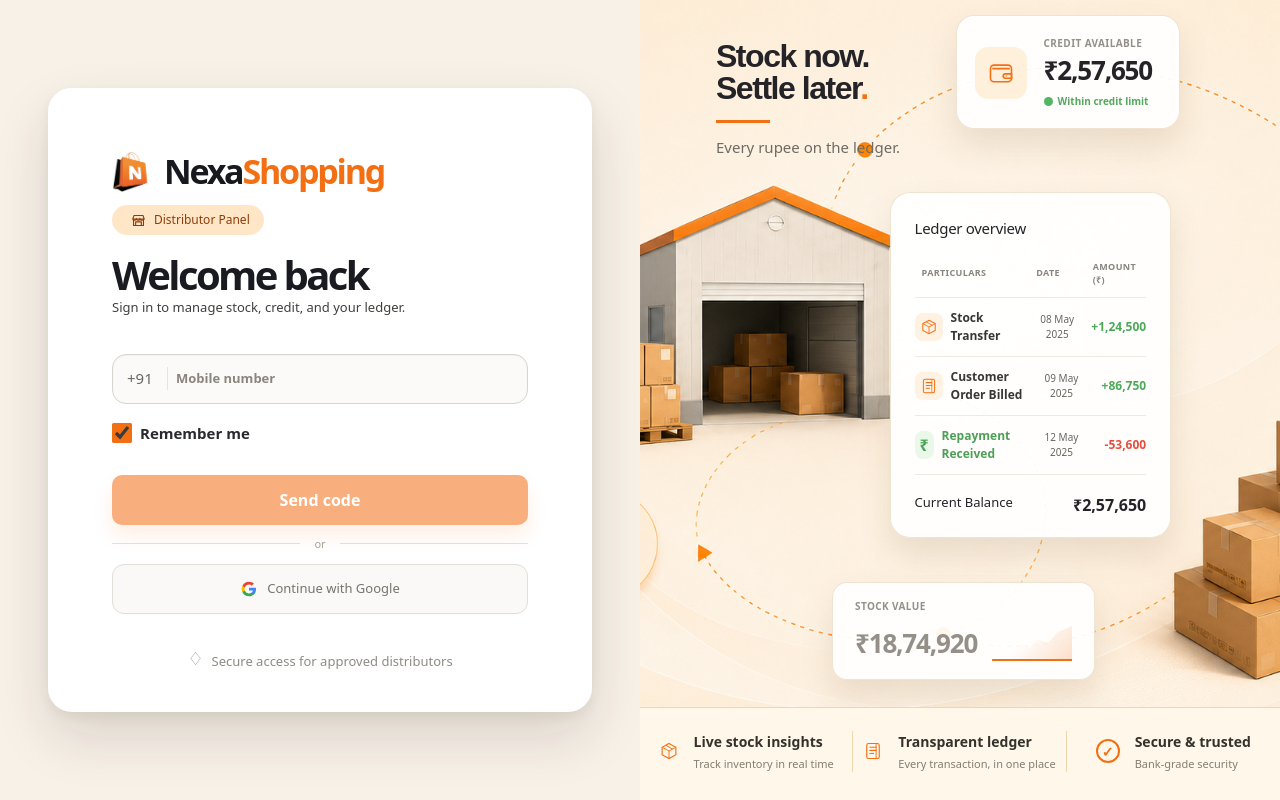
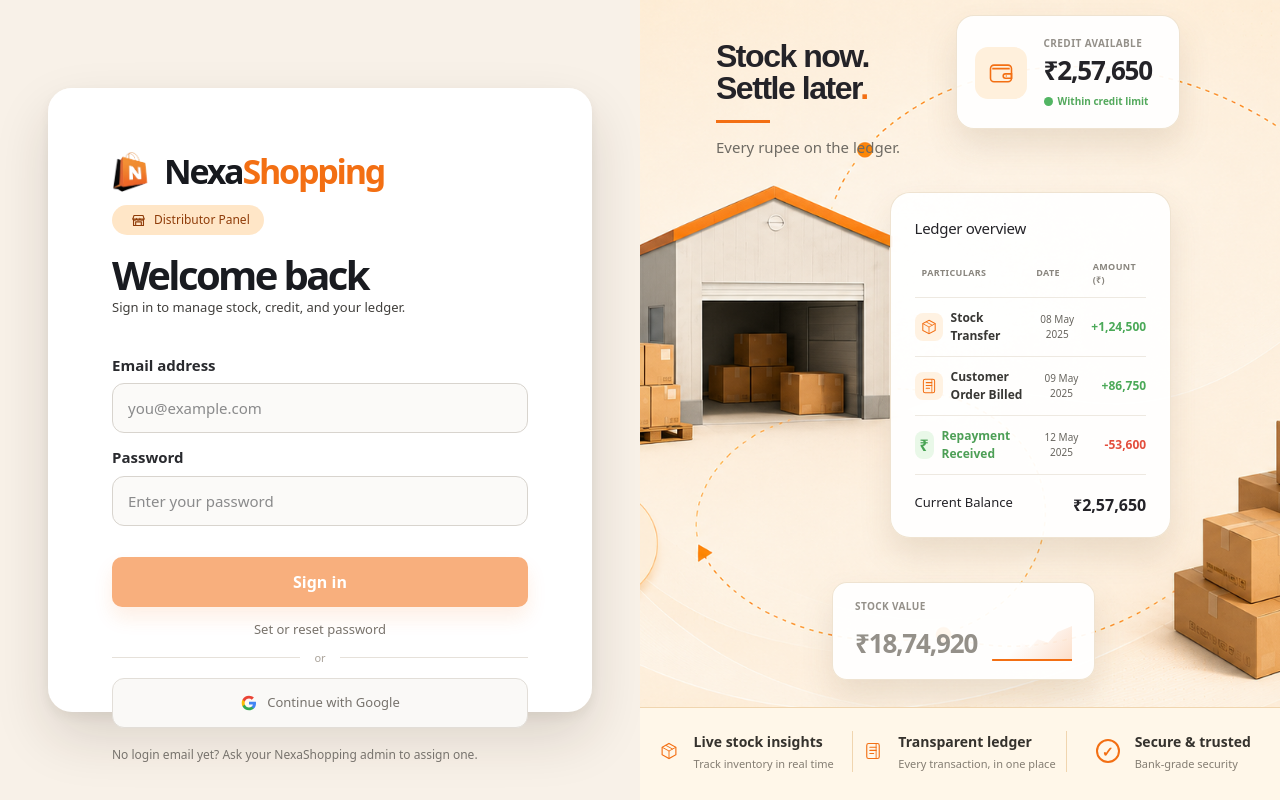
Before and after one commit to NexaShopping/nexa-distributor, a Next.js app: page /login in a window 1280 px wide. Built offline with nearby package versions, Linux system fonts and the light colour scheme; no server answers.

Commit message:
feat(auth): add email and Google distributor sign-in

```diff
--- a/package.json
+++ b/package.json
@@ -14,6 +14,7 @@
     "@vercel/speed-insights": "^2.0.0",
     "class-variance-authority": "^0.7.1",
     "clsx": "^2.1.1",
+    "firebase": "^12.17.1",
     "flowbite-react-icons": "^1.3.1",
     "next": "16.3.0",
     "react": "19.2.8",
--- a/src/app/login/page.tsx
+++ b/src/app/login/page.tsx
@@ -2,13 +2,9 @@
 
 import Image from "next/image";
 import { useRouter } from "next/navigation";
-import { useEffect, useRef, useState } from "react";
-import { ApiError } from "@/lib/api";
+import { useEffect, useState } from "react";
+import { authErrorMessage } from "@/lib/auth-errors";
 import { useAuth } from "@/lib/auth-context";
-
-function toE164(local: string): string {
-  return `+91${local.replace(/\D/g, "")}`;
-}
 
 function BagMark() {
   return <Image src="/logo.png" alt="" width={48} height={47} className="h-11 w-auto" priority />;
@@ -35,66 +31,53 @@ function BoxIcon() {
 }
 
 export default function LoginPage() {
-  const { status, requestOtp, verifyOtp } = useAuth();
+  const { status, loginWithPassword, loginWithGoogle, resetPassword } = useAuth();
   const router = useRouter();
-  const [step, setStep] = useState<"phone" | "otp">("phone");
-  const [phone, setPhone] = useState("");
-  const [otp, setOtp] = useState("");
+  const [mode, setMode] = useState<"login" | "reset">("login");
+  const [email, setEmail] = useState("");
+  const [password, setPassword] = useState("");
   const [busy, setBusy] = useState(false);
   const [error, setError] = useState<string | null>(null);
   const [toast, setToast] = useState<{ type: "success" | "error" | "info"; message: string } | null>(null);
-  const [remember, setRemember] = useState(true);
-  const [resendSeconds, setResendSeconds] = useState(0);
-  const otpInputRef = useRef<HTMLInputElement>(null);
 
   useEffect(() => { if (status === "authed") router.replace("/dashboard"); }, [status, router]);
-  useEffect(() => { if (step === "otp") otpInputRef.current?.focus(); }, [step]);
-  useEffect(() => { if (error) setToast({ type: "error", message: error }); }, [error]);
-  useEffect(() => {
-    if (resendSeconds <= 0) return;
-    const timer = window.setInterval(() => setResendSeconds((seconds) => Math.max(0, seconds - 1)), 1000);
-    return () => window.clearInterval(timer);
-  }, [resendSeconds]);
 
-  async function handleSendCode(e: React.FormEvent) {
+  function showError(err: unknown, action: "login" | "reset" = "login") {
+    const message = authErrorMessage(err && typeof err === "object" ? err as { code?: string; message?: string } : {}, action);
+    setError(message);
+    setToast({ type: "error", message });
+  }
+
+  async function handleLogin(e: React.FormEvent) {
     e.preventDefault(); setBusy(true); setError(null);
     try {
-      const sent = await requestOtp(toE164(phone));
-      if (!sent) {
-        const message = "No active distributor account was found for this mobile number.";
-        setError(message); setToast({ type: "error", message }); return;
-      }
-      setStep("otp");
-      setResendSeconds(60);
-      setToast({ type: "success", message: "OTP sent successfully. Check your mobile." });
-    } catch (err) {
-      const message = err instanceof ApiError ? err.message : "Could not send the code. Try again.";
-      setError(message); setToast({ type: "error", message });
-    }
+      await loginWithPassword(email.trim().toLowerCase(), password);
+      router.replace("/dashboard");
+    } catch (err) { showError(err); }
     finally { setBusy(false); }
   }
 
-  async function handleResendCode() {
-    if (busy || resendSeconds > 0) return;
+  async function handleGoogle() {
     setBusy(true); setError(null);
     try {
-      const sent = await requestOtp(toE164(phone));
-      if (!sent) { setError("No active distributor account was found for this mobile number."); return; }
-      setResendSeconds(60);
-      setToast({ type: "success", message: "A new OTP was sent successfully." });
-    } catch (err) {
-      const message = err instanceof ApiError ? err.message : "Could not resend the code. Try again.";
-      setError(message); setToast({ type: "error", message });
-    } finally { setBusy(false); }
+      await loginWithGoogle();
+      router.replace("/dashboard");
+    } catch (err) { showError(err); }
+    finally { setBusy(false); }
   }
 
-  async function handleVerify(e: React.FormEvent) {
+  async function handleReset(e: React.FormEvent) {
     e.preventDefault(); setBusy(true); setError(null);
-    try { await verifyOtp(toE164(phone), otp); setToast({ type: "success", message: "Signed in successfully." }); setTimeout(() => router.replace("/dashboard"), 350); }
-    catch (err) {
-      if (err instanceof ApiError) {
-        setError(err.code === "NOT_FOUND" ? "No distributor account found for this phone number." : err.code === "FORBIDDEN" ? "This account isn't active yet — contact NexaShopping support." : err.code === "UNAUTHENTICATED" ? "That code is incorrect." : err.message);
-      } else setError("Sign-in failed. Please try again.");
+    try {
+      await resetPassword(email.trim().toLowerCase());
+      setToast({ type: "success", message: "If this email has a login, you will receive a password reset link shortly." });
+      setMode("login");
+    } catch (err) {
+      const value = err && typeof err === "object" ? err as { code?: string; message?: string } : {};
+      if (value.code === "auth/user-not-found") {
+        setToast({ type: "success", message: authErrorMessage(value, "reset") });
+        setMode("login");
+      } else showError(err, "reset");
     } finally { setBusy(false); }
   }
 
@@ -105,27 +88,27 @@ export default function LoginPage() {
         <div className="login-card">
           <div className="brand-lockup"><BagMark /><span>Nexa<span className="brand-orange">Shopping</span></span></div>
           <div className="login-kicker"><span className="store-icon"><StoreIcon /></span> Distributor Panel</div>
-          <h1>Welcome back</h1>
-          <p className="login-subtitle">Sign in to manage stock, credit, and your ledger.</p>
+          <h1>{mode === "reset" ? "Set your password" : "Welcome back"}</h1>
+          <p className="login-subtitle">{mode === "reset" ? "Enter the email your admin assigned to you. We'll send a secure password link." : "Sign in to manage stock, credit, and your ledger."}</p>
 
-          {step === "phone" ? (
-            <form onSubmit={handleSendCode} className="login-form">
-              <div className="phone-field floating-field"><span>+91</span><input id="phone" type="tel" inputMode="numeric" autoComplete="tel-national" value={phone} onChange={(e) => setPhone(e.target.value.replace(/\D/g, "").slice(0, 10))} placeholder=" " required /><label htmlFor="phone">Mobile number</label></div>
-              <div className="remember-row"><label><input type="checkbox" checked={remember} onChange={(e) => setRemember(e.target.checked)} /> <span>Remember me</span></label></div>
-              <button type="button" className="google-button" onClick={() => setToast({ type: "info", message: "Google sign-in is coming soon. Please continue with mobile OTP." })}><GoogleIcon /> Continue with Google</button>
+          {mode === "login" ? (
+            <form onSubmit={handleLogin} className="login-form">
+              <div className="login-text-field"><label htmlFor="login-email">Email address</label><input id="login-email" type="email" autoComplete="email" value={email} onChange={(e) => setEmail(e.target.value)} placeholder="you@example.com" required /></div>
+              <div className="login-text-field"><label htmlFor="login-password">Password</label><input id="login-password" type="password" autoComplete="current-password" value={password} onChange={(e) => setPassword(e.target.value)} placeholder="Enter your password" required /></div>
+              <button type="submit" disabled={busy || !email || !password}>{busy ? "Signing in…" : "Sign in"}</button>
+              <button type="button" className="link-button" disabled={busy} onClick={() => { setError(null); setMode("reset"); }}>Set or reset password</button>
               <div className="button-divider" aria-hidden="true"><span>or</span></div>
-              <button type="submit" disabled={busy || phone.length !== 10}>{busy ? "Sending…" : "Send code"}</button>
+              <button type="button" className="google-button" disabled={busy} onClick={handleGoogle}><GoogleIcon /> Continue with Google</button>
             </form>
           ) : (
-            <form onSubmit={handleVerify} className="login-form">
-              <p className="otp-hint">Enter the 6-digit code sent to +91 {phone}.</p>
-              <div className="otp-field floating-field"><input ref={otpInputRef} id="otp" type="text" inputMode="numeric" autoComplete="one-time-code" value={otp} onChange={(e) => setOtp(e.target.value.replace(/\D/g, "").slice(0, 6))} placeholder=" " required /><label htmlFor="otp">Verification code</label></div>
-              <button type="submit" disabled={busy || otp.length !== 6}>{busy ? "Verifying…" : "Verify & sign in"}</button>
-              <div className="resend-row"><span>{resendSeconds > 0 ? `Resend code in 0:${String(resendSeconds).padStart(2, "0")}` : "Didn't receive the code?"}</span><button type="button" className="resend-button" disabled={busy || resendSeconds > 0} onClick={handleResendCode}>Resend OTP</button></div>
-              <button type="button" className="link-button" onClick={() => { setStep("phone"); setOtp(""); setError(null); setResendSeconds(0); }}>Use a different number</button>
+            <form onSubmit={handleReset} className="login-form">
+              <div className="login-text-field"><label htmlFor="reset-email">Email address</label><input id="reset-email" type="email" autoComplete="email" value={email} onChange={(e) => setEmail(e.target.value)} placeholder="you@example.com" required /></div>
+              <button type="submit" disabled={busy || !email}>{busy ? "Sending link…" : "Send password link"}</button>
+              <button type="button" className="link-button" disabled={busy} onClick={() => { setError(null); setMode("login"); }}>Back to sign in</button>
             </form>
           )}
           {error && <p className="login-error">{error}</p>}
+          <p className="login-help">No login email yet? Ask your NexaShopping admin to assign one.</p>
           <div className="secure-note"><span>♢</span> Secure access for approved distributors</div>
         </div>
       </section>
--- a/src/lib/api.ts
+++ b/src/lib/api.ts
@@ -9,6 +9,7 @@ export function subscribeApiEvents(listener: (event: ApiEvent) => void) {
 }
 function emitApiEvent(event: ApiEvent) { apiEventListeners.forEach((listener) => listener(event)); }
 function successMessage(path: string) {
+  if (path === "/auth/distributor/login") return "Signed in successfully.";
   if (path.includes("/cart")) return "Cart updated.";
   if (path.includes("/inventory")) return "Inventory updated.";
   if (path.includes("/accounts")) return "Profile updated.";
--- a/src/lib/auth-context.tsx
+++ b/src/lib/auth-context.tsx
@@ -10,15 +10,17 @@ import {
 } from "react";
 import { api } from "./api";
 import { tokenStore } from "./auth-store";
-import type { AuthAccount, MeResponse, OtpRequestResponse, OtpVerifyResponse } from "./types";
+import { firebaseGoogleToken, firebasePasswordToken, firebaseResetPassword, firebaseSignOut } from "./firebase";
+import type { AuthAccount, DistributorLoginResponse, MeResponse } from "./types";
 
 type Status = "loading" | "authed" | "anon";
 
 interface AuthContextValue {
   status: Status;
   account: AuthAccount | null;
-  requestOtp: (phone: string) => Promise<boolean>;
-  verifyOtp: (phone: string, otp: string) => Promise<void>;
+  loginWithPassword: (email: string, password: string) => Promise<void>;
+  loginWithGoogle: () => Promise<void>;
+  resetPassword: (email: string) => Promise<void>;
   logout: () => Promise<void>;
 }
 
@@ -47,16 +49,28 @@ export function AuthProvider({ children }: { children: ReactNode }) {
       });
   }, []);
 
-  const requestOtp = useCallback(async (phone: string) => {
-    const result = await api.post<OtpRequestResponse>("/auth/otp/request", { phone });
-    return result.sent;
+  const exchangeToken = useCallback(async (idToken: string) => {
+    try {
+      const result = await api.post<DistributorLoginResponse>("/auth/distributor/login", { idToken });
+      tokenStore.set(result.token);
+      setAccount(result.account);
+      setStatus("authed");
+    } catch (error) {
+      await firebaseSignOut().catch(() => {});
+      throw error;
+    }
   }, []);
 
-  const verifyOtp = useCallback(async (phone: string, otp: string) => {
-    const result = await api.post<OtpVerifyResponse>("/auth/otp/verify", { phone, otp });
-    tokenStore.set(result.token);
-    setAccount(result.account);
-    setStatus("authed");
+  const loginWithPassword = useCallback(async (email: string, password: string) => {
+    await exchangeToken(await firebasePasswordToken(email, password));
+  }, [exchangeToken]);
+
+  const loginWithGoogle = useCallback(async () => {
+    await exchangeToken(await firebaseGoogleToken());
+  }, [exchangeToken]);
+
+  const resetPassword = useCallback(async (email: string) => {
+    await firebaseResetPassword(email);
   }, []);
 
   const logout = useCallback(async () => {
@@ -66,12 +80,13 @@ export function AuthProvider({ children }: { children: ReactNode }) {
       /* revoking the session is best-effort; clear locally regardless */
     }
     tokenStore.clear();
+    await firebaseSignOut().catch(() => {});
     setAccount(null);
     setStatus("anon");
   }, []);
 
   return (
-    <AuthContext.Provider value={{ status, account, requestOtp, verifyOtp, logout }}>
+    <AuthContext.Provider value={{ status, account, loginWithPassword, loginWithGoogle, resetPassword, logout }}>
       {children}
     </AuthContext.Provider>
   );
--- /dev/null
+++ b/src/lib/auth-errors.ts
@@ -0,0 +1,26 @@
+export function authErrorMessage(error: { code?: string; message?: string }, action: "login" | "reset" | "setup" = "login"): string {
+  const code = error.code;
+  if (action === "reset" && (code === "auth/user-not-found" || code === "auth/invalid-email")) {
+    return "If this email has a login, you will receive a password reset link shortly.";
+  }
+  if (code === "UNAUTHENTICATED" && error.message?.includes("Verify your email")) {
+    return "Verify your email address using the link we sent, then sign in again.";
+  }
+  if (code === "FORBIDDEN") {
+    return "This email is not linked to an active distributor account. Contact NexaShopping support.";
+  }
+  if (["auth/invalid-credential", "auth/wrong-password", "auth/user-not-found"].includes(code ?? "")) {
+    return "Email or password is incorrect. Please try again.";
+  }
+  if (code === "auth/invalid-email") return "Enter a valid email address.";
+  if (code === "auth/weak-password") return "Choose a stronger password with at least 8 characters.";
+  if (code === "auth/email-already-in-use") return "This email already has a login. Sign in or reset your password.";
+  if (code === "auth/too-many-requests") return "Too many attempts. Try again later or reset your password.";
+  if (code === "auth/operation-not-allowed") return "Email sign-in is unavailable right now. Contact NexaShopping support.";
+  if (code === "auth/unauthorized-domain") return "Google sign-in is unavailable on this website. Contact NexaShopping support.";
+  if (code === "auth/popup-blocked") return "Your browser blocked Google sign-in. Allow pop-ups and try again.";
+  if (code === "auth/popup-closed-by-user" || code === "auth/cancelled-popup-request") return "Google sign-in was cancelled.";
+  if (code === "auth/account-exists-with-different-credential") return "This email already has a password login. Sign in with your password first.";
+  if (code === "auth/network-request-failed" || code === "INTERNAL") return "Could not reach the sign-in service. Check your connection and try again.";
+  return action === "reset" ? "Could not send the reset email. Please try again." : action === "setup" ? "Could not set up your password. Please try again." : "Sign-in failed. Please try again.";
+}
--- /dev/null
+++ b/src/lib/firebase.ts
@@ -0,0 +1,49 @@
+import { getApp, getApps, initializeApp } from "firebase/app";
+import {
+  getAuth,
+  GoogleAuthProvider,
+  sendEmailVerification,
+  sendPasswordResetEmail,
+  signInWithEmailAndPassword,
+  signInWithPopup,
+  signOut,
+} from "firebase/auth";
+
+// Public Firebase web configuration. The server verifies each ID token before
+// issuing a NexaShopping session.
+const firebaseConfig = {
+  apiKey: "AIzaSyC7kQ3WU2mBhTFaRiI4_hVOYECvag8lqdk",
+  authDomain: "nexashopping-a3bdd.firebaseapp.com",
+  projectId: "nexashopping-a3bdd",
+  storageBucket: "nexashopping-a3bdd.firebasestorage.app",
+  messagingSenderId: "535209789556",
+  appId: "1:535209789556:web:6b9e64a53ac3b334cda921",
+  measurementId: "G-NEVN9GFK6X",
+};
+
+const app = getApps().length ? getApp() : initializeApp(firebaseConfig);
+const auth = getAuth(app);
+const googleProvider = new GoogleAuthProvider();
+
+export async function firebasePasswordToken(email: string, password: string): Promise<string> {
+  const credential = await signInWithEmailAndPassword(auth, email, password);
+  if (!credential.user.emailVerified) {
+    try { await sendEmailVerification(credential.user); }
+    finally { await signOut(auth); }
+    throw { code: "UNAUTHENTICATED", message: "Verify your email address before signing in" };
+  }
+  return credential.user.getIdToken();
+}
+
+export async function firebaseGoogleToken(): Promise<string> {
+  const credential = await signInWithPopup(auth, googleProvider);
+  return credential.user.getIdToken();
+}
+
+export async function firebaseResetPassword(email: string): Promise<void> {
+  await sendPasswordResetEmail(auth, email);
+}
+
+export async function firebaseSignOut(): Promise<void> {
+  await signOut(auth);
+}
```
Also changed, not shown: src/lib/types.ts (+2 -7 lines), src/app/globals.css, 2 other files (tests, documents, lock files or other folders).
